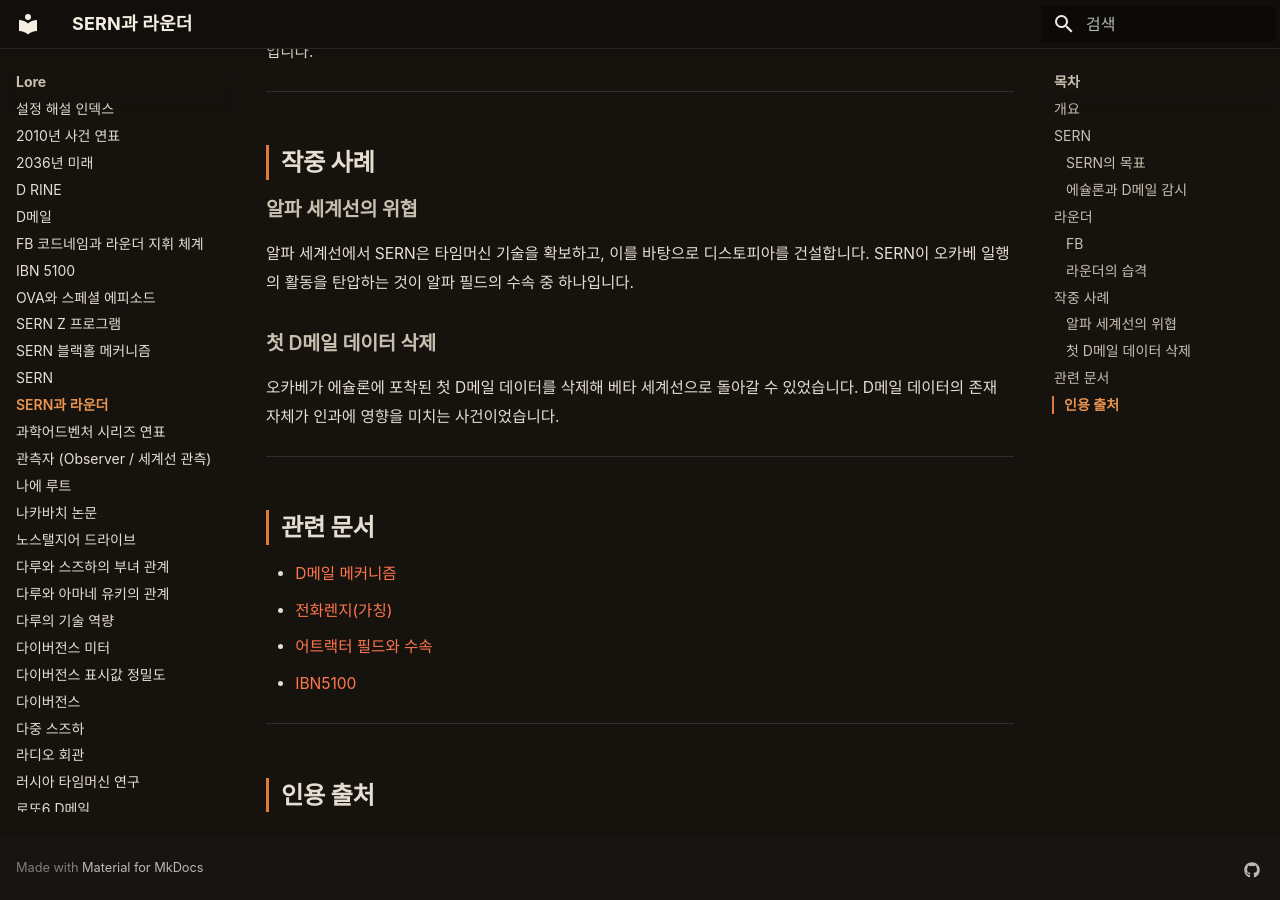
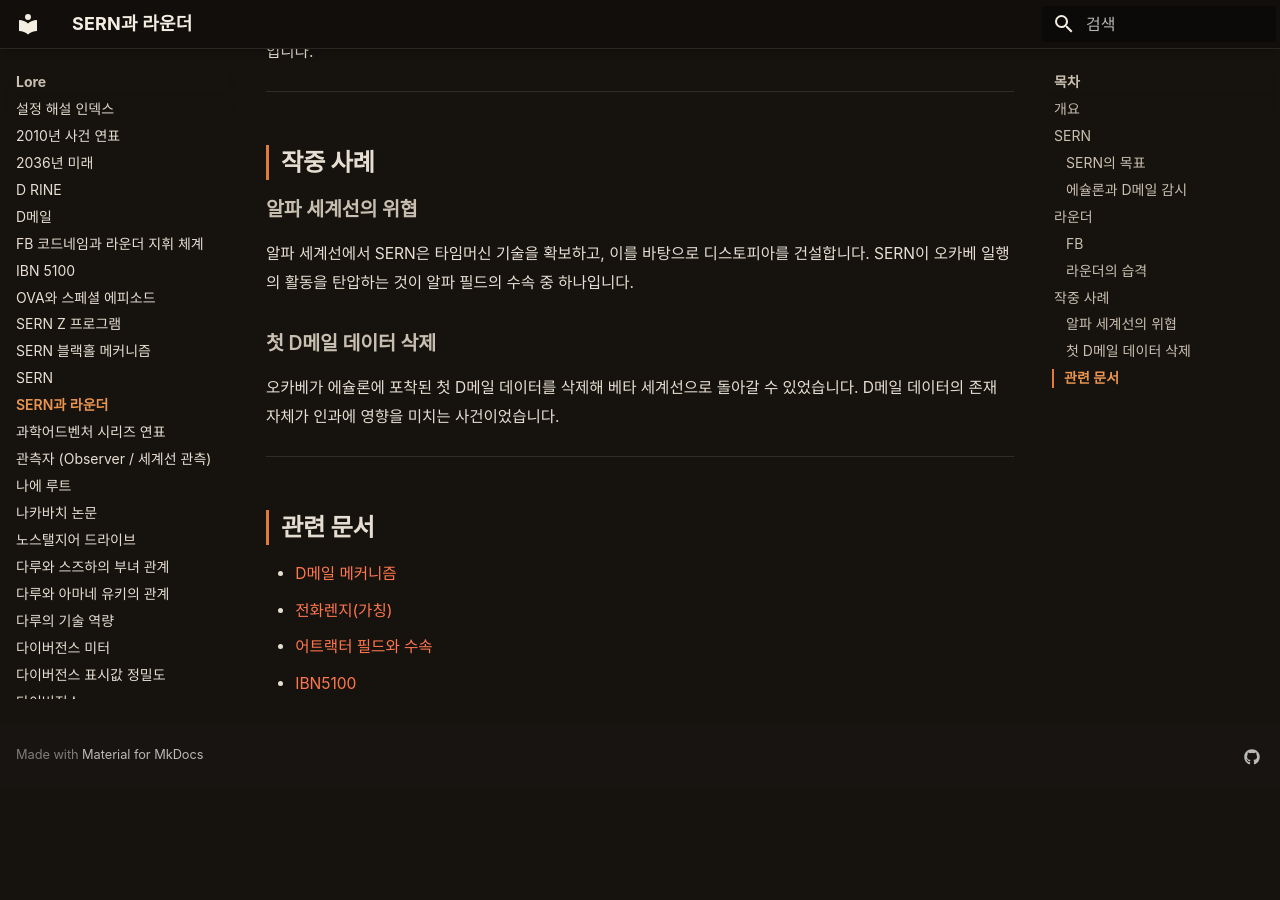
Before and after one commit to sgwiki/sgwiki.github.io, an MkDocs documentation site: the page built from wiki/lore/SERN과-라운더.md, in a window 1280 px wide and 900 px high, scrolled down 1748 px. Built offline with MkDocs 1.6.1 and Material for MkDocs 9.7.7, drawn with Linux system fonts in a browser that asks for light colours; some web fonts are replaced; after the commit the page ends 2535 px from its top, so only the background shows below that.

Commit message:
chore(wiki): SERN과-라운더 정비 — 빈 '## 인용 출처' 고아 섹션 제거(본문 인용은 인라인 블록으로 통합)
Co-Authored-By: Claude Opus 4.6 <noreply@anthropic.com>

```diff
--- a/wiki/lore/SERN과-라운더.md
+++ b/wiki/lore/SERN과-라운더.md
@@ -73,7 +73,3 @@ FB는 라운더의 **지휘자**로, 정체가 오랜 비밀이었습니다.
 - [전화렌지(가칭)](전화렌지.md)
 - [어트랙터 필드와 수속](어트랙터-필드와-수속.md)
 - [IBN5100](IBN-5100.md)
-
----
-
-## 인용 출처
```
